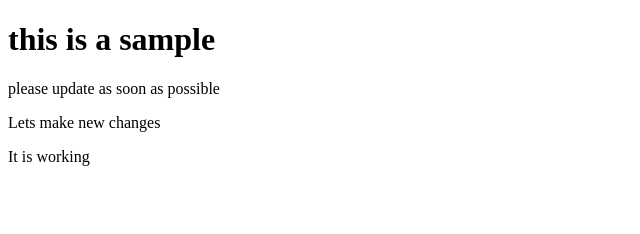
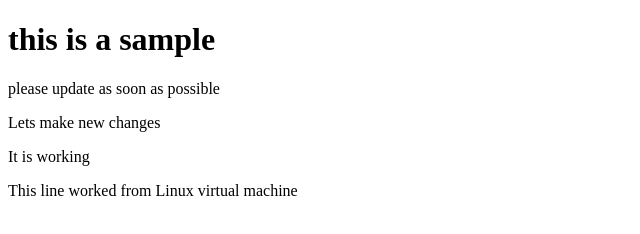
Before and after one commit to emilioiturbide/COSC219_Final_Project, a plain HTML site: page index.html in a window 1280 px wide. Shown: the whole page, without its empty margins (0-640 px from the left). Drawn offline with Linux system fonts and the light colour scheme.

Commit message:
update from linux

```diff
--- a/index.html
+++ b/index.html
@@ -9,5 +9,6 @@
     <p>please update as soon as possible</p>
     <p>Lets make new changes</p>
     <p>It is working</p>
+    <p>This line worked from Linux virtual machine</p>
   </body>
 </html>
```
